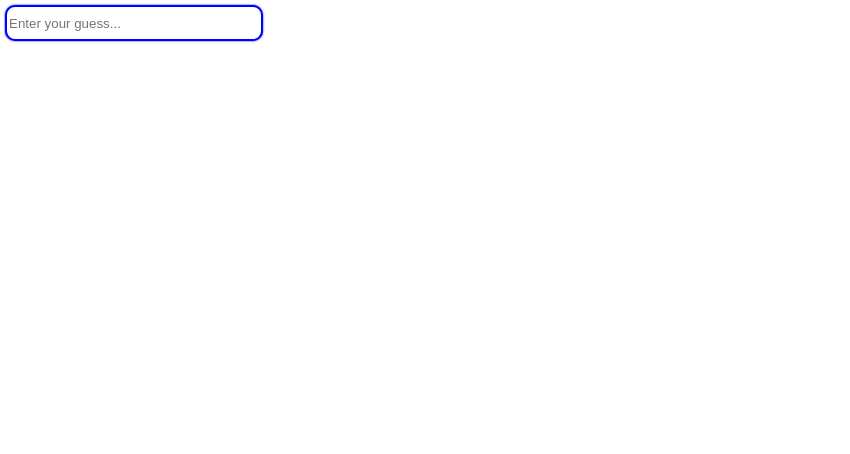
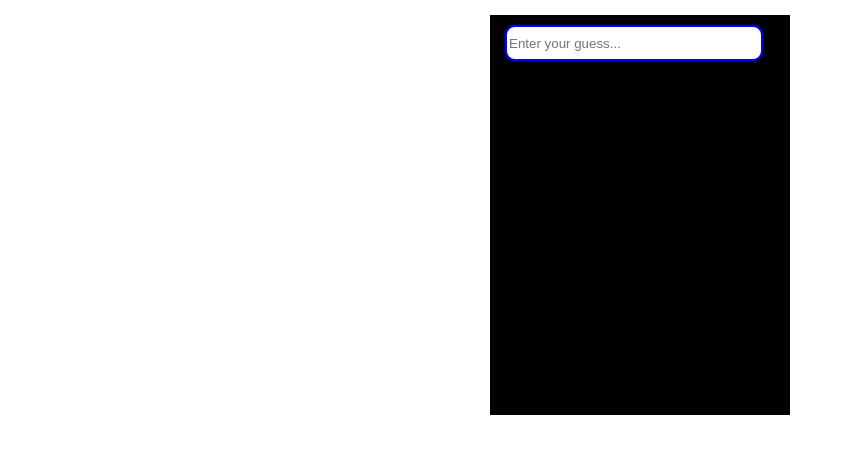
Before and after one commit to microgold/wordle, a React (Create React App) app: page / in a window 1280 px wide. Shown: the top 454 px of the page, without its empty margins (0-850 px from the left). Built offline with nearby package versions, Linux system fonts and the light colour scheme.

Commit message:
added styling to make it look more like a board

```diff
--- a/src/App.css
+++ b/src/App.css
@@ -36,3 +36,10 @@
     transform: rotate(360deg);
   }
 }
+
+.App-board {
+  margin: 5px;
+  background: black;
+  height: 400px;
+  width:  300px;
+}
--- a/src/App.tsx
+++ b/src/App.tsx
@@ -9,7 +9,7 @@ function App() {
 
 
   return (
-    <div>
+    <div className='App-board'>
       <WordEntry onGuessEntered={(guess) => setWordGuess(guess)} />
       <Word isWordEvaluated={false} guessWordValue={wordGuess} />
     </div>
--- a/src/component/Letter/index.style.tsx
+++ b/src/component/Letter/index.style.tsx
@@ -12,5 +12,6 @@ export const StyledLetterButton = styled.button < { accuracy: AccuracyEnum }>`
   color: white;
   font-size: 30px;
   font-weight: bold;
+  border: 2px solid lightgrey;
   background: ${props => accuracyColorMap.get(props.accuracy)};
   `
--- a/src/component/Word/index.tsx
+++ b/src/component/Word/index.tsx
@@ -9,22 +9,27 @@ interface IWordProps {
 
 
 export const Word = ({isWordEvaluated, guessWordValue}: IWordProps) => {
-  const [isEvaluated, setIsEvaluated] = useState(isWordEvaluated)
-  const [guessValue, setGuessValue] = useState(guessWordValue)
+  const [isEvaluated, setIsEvaluated] = useState(false)
+  const [guessValue, setGuessValue] = useState('')
 
-  useEffect(() => {
+useEffect(() => {
     setGuessValue(guessWordValue)},
     [guessWordValue]
 )
 
+useEffect(() => {
+    setIsEvaluated(isWordEvaluated)},
+    [isWordEvaluated]
+)
+
   return (
       // letter rendering goes here
-      <>
+      <div style={{ marginLeft: '15px' }}>
           {
              guessValue.toUpperCase().split('').map( (nextLetter, letterIndex) => {
               return <Letter key = {'letter_' + letterIndex} value = {nextLetter}
                             accuracy={AccuracyEnum.none} position={letterIndex} />
           })}
-      </>
+      </div>
   );
 }
--- a/src/component/WordEntry/index.style.tsx
+++ b/src/component/WordEntry/index.style.tsx
@@ -1,11 +1,13 @@
 import styled from 'styled-components'
 
 export const StyledWordEntry = styled.input `
-  margin: 5px;
+  margin: 15px;
   border-radius: 10px;
   width: 250px;
   height: 30px;
   display: block;
+  position: relative;
+  top: 10px;
   border:2px solid blue;
   &:focus {
     outline: none;
--- a/src/index.css
+++ b/src/index.css
@@ -5,6 +5,9 @@ body {
     sans-serif;
   -webkit-font-smoothing: antialiased;
   -moz-osx-font-smoothing: grayscale;
+  display: flex;
+  justify-content: center;
+  align-items: center;
 }
 
 code {
```
